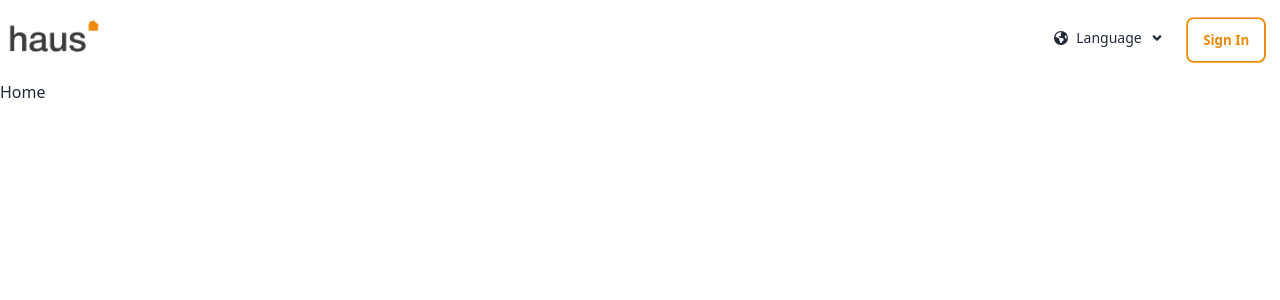
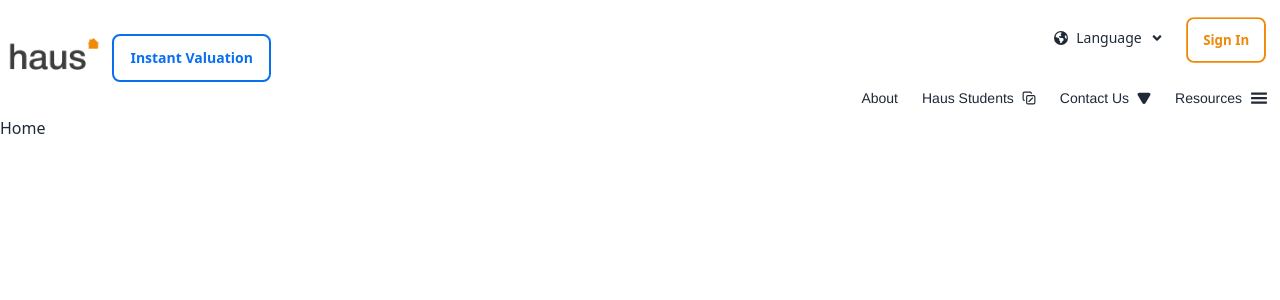
Before and after one commit to abbasnooranii/haus-client, a React (Vite) app: page / in a window 1280 px wide. Shown: the top 300 px of the page. Built offline with nearby package versions, Linux system fonts and the light colour scheme; a web font is replaced by a local one.

Commit message:
Desktop Navbar completed

```diff
--- a/src/Components/Shared/Navbar/Navbar.tsx
+++ b/src/Components/Shared/Navbar/Navbar.tsx
@@ -1,15 +1,32 @@
 import { FaAngleDown } from "react-icons/fa";
 import Logo from "../Logo/Logo";
 import { FaEarthAmericas } from "react-icons/fa6";
+import { LuCopySlash } from "react-icons/lu";
+import { TbTriangleInvertedFilled } from "react-icons/tb";
+import { GiHamburgerMenu } from "react-icons/gi";
 
 const Navbar = () => {
   const links = (
     <>
       <li>
-        <a>Item 3</a>
+        <a className="flex items-center hover:border-b hover:border-primary">
+          About
+        </a>
       </li>
       <li>
-        <a>Item 3</a>
+        <a className=" flex items-center hover:border-b hover:border-primary gap-2">
+          Haus Students <LuCopySlash />
+        </a>
+      </li>
+      <li>
+        <a className=" flex items-center hover:border-b hover:border-primary gap-2">
+          Contact Us <TbTriangleInvertedFilled />
+        </a>
+      </li>
+      <li>
+        <a className=" flex items-center hover:border-b hover:border-primary gap-2">
+          Resources <GiHamburgerMenu className="" size={18} />
+        </a>
       </li>
     </>
   );
@@ -41,11 +58,16 @@ const Navbar = () => {
               {links}
             </ul>
           </div>
-          <a className="h-10">
-            <Logo />
-          </a>
+          <div className="flex items-center gap-3">
+            <a className="h-10">
+              <Logo />
+            </a>
+            <button className="btn btn-outline btn-secondary">
+              Instant Valuation
+            </button>
+          </div>
         </div>
-        <div className="navbar-end hidden lg:flex">
+        <div className="navbar-end hidden lg:flex flex-col items-end gap-4">
           <ul className="menu menu-horizontal px-1">
             {/* ---------Dropdown------ */}
             <li className="dropdown">
@@ -68,6 +90,9 @@ const Navbar = () => {
               <button className="btn btn-outline btn-primary">Sign In</button>
             </li>
           </ul>
+          <ul className="custome-nav px-1 text-sm font-normal font-helvetica flex gap-6 *:cursor-pointer">
+            {links}
+          </ul>
         </div>
         {/* <div className="navbar-end">
           <a className="btn">Button</a>
--- a/tailwind.config.js
+++ b/tailwind.config.js
@@ -11,7 +11,7 @@ export default {
         light: {
           ...require("daisyui/src/theming/themes")["light"],
           primary: "#F08808",
-          secondary: "#3D3D3C",
+          secondary: "#0870F0",
           // accent: "#fff",
           // neutral: "#3d4451",
           "base-100": "#ffffff",
```
Also changed, not shown: src/index.css (+10 -0 lines).
